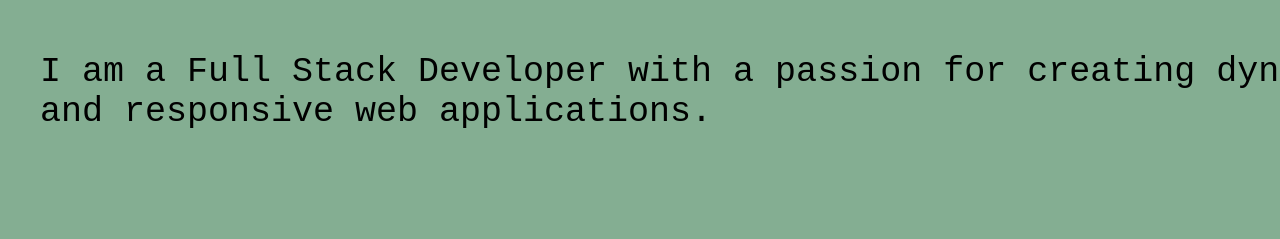
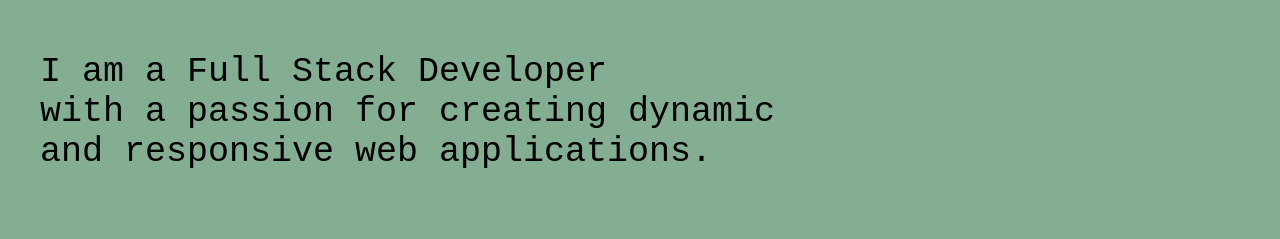
Before and after one commit to Websmith01/Port1, a plain HTML site: page index.html in a window 1280 px wide. Shown: the part 352-591 px from the top of the page. Drawn offline with Linux system fonts and the light colour scheme.

Commit message:
Update index.html

```diff
--- a/index.html
+++ b/index.html
@@ -26,7 +26,7 @@
     <div class="heading1">
        <h1 class="hecta1">Hi,I'm Faishal</h1>
        <h3 class="hecta2">Full Stack Developer</h3>
-         <p class="hecta3">I am a Full Stack Developer with a passion for creating dynamic  <br>
+         <p class="hecta3">I am a Full Stack Developer <br> with a passion for creating dynamic  <br>
             and responsive web applications.
             </p>
 
```
